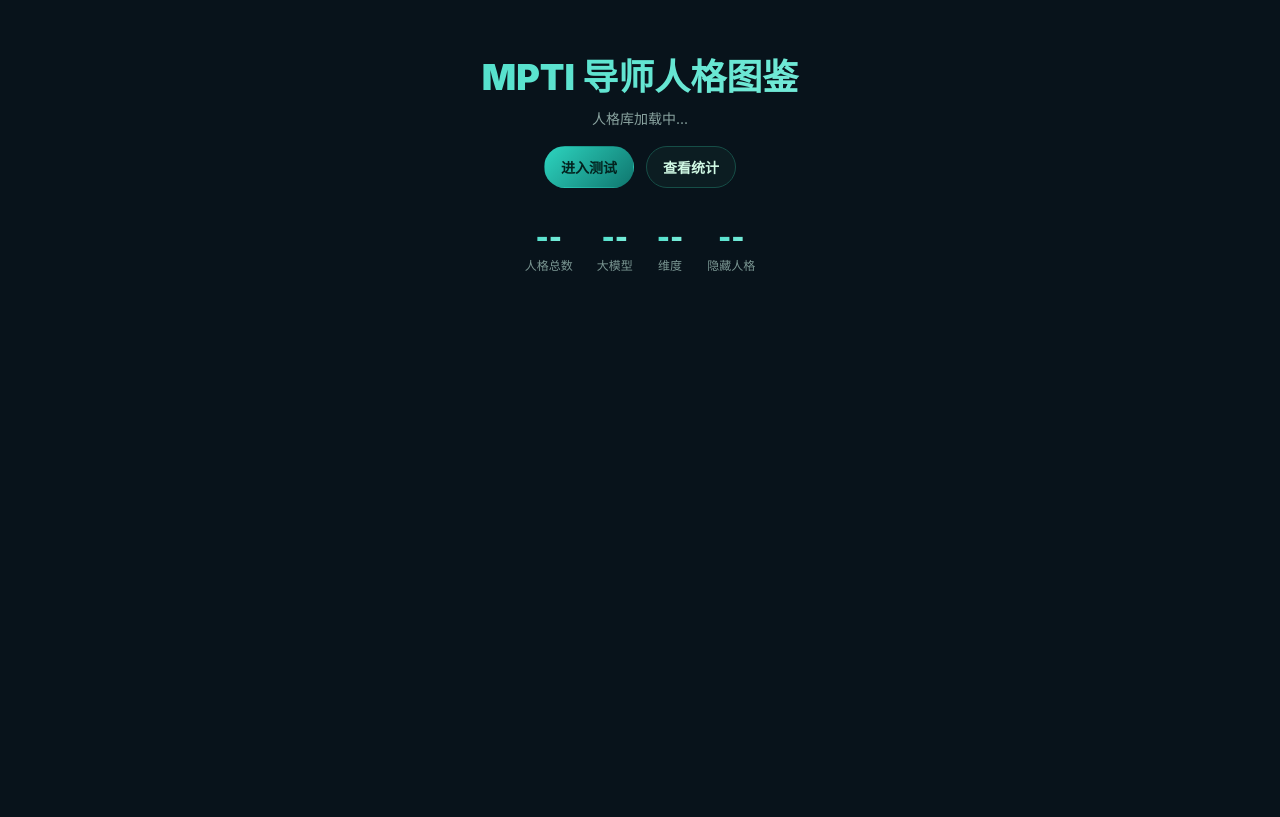
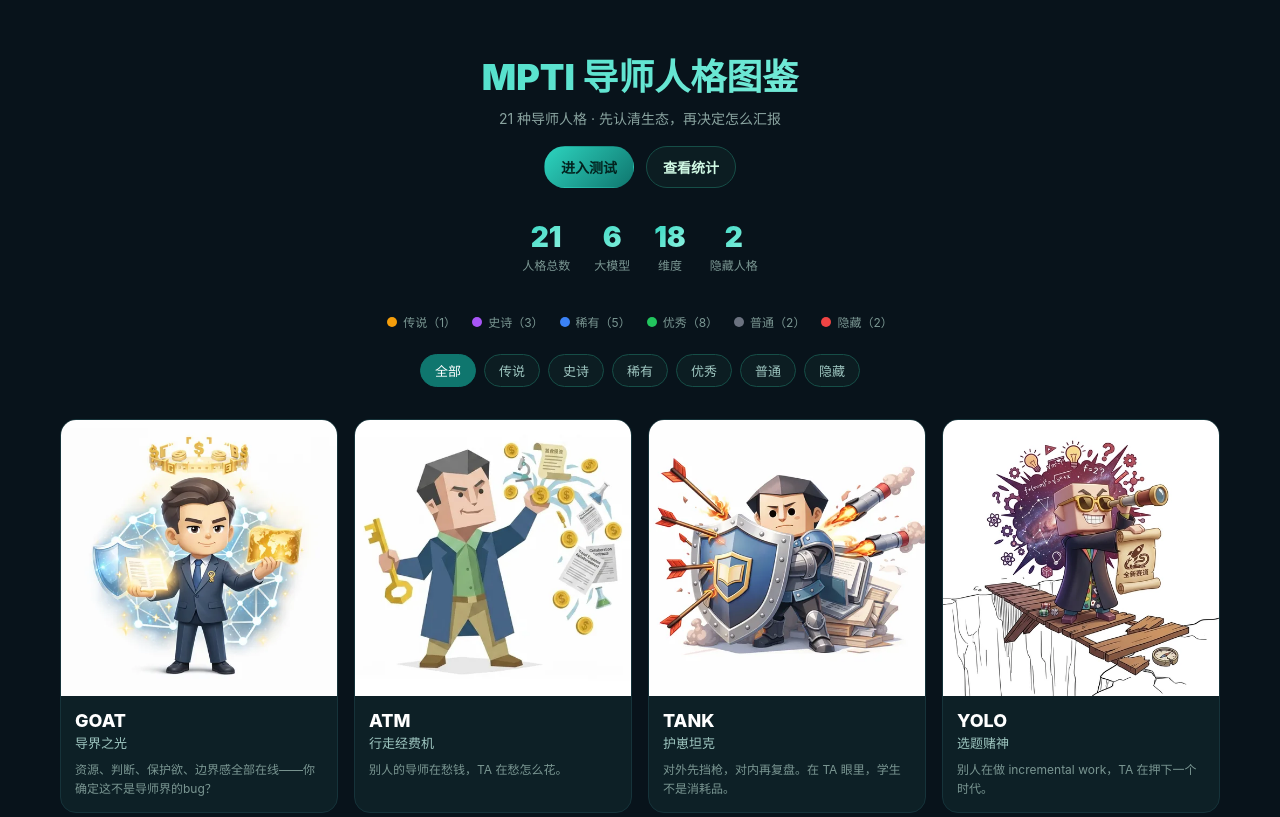
Before and after one commit to Traveller2001/MPTI, a website: page gallery.html in a window 1280 px wide. Shown: the top 817 px of the page. Drawn offline with Linux system fonts and the light colour scheme.

Commit message:
处理中文异常符号

```diff
--- a/assets/mpti-data.v20260413a.js
+++ b/assets/mpti-data.v20260413a.js
@@ -44,7 +44,7 @@
         { label: "“先活下来，别一上来把自己卷进ICU。”", value: 1 },
         { label: "“争取出一篇像样的，稳步推进就行。”", value: 2 },
         { label: "“论文、比赛、专利都安排上，年轻人别给自己设上限。”", value: 3 },
-        { label: “”我已经帮你报了三个比赛两个项目，对了那个横向课题你也看一下——实习的事先别想了，你怎么脸色不太好？””, value: 4 }
+        { label: "“我已经帮你报了三个比赛两个项目，对了那个横向课题你也看一下——实习的事先别想了，你怎么脸色不太好？”", value: 4 }
       ]
     },
     {
@@ -59,14 +59,14 @@
       ]
     },
     {
-      id: “q4”,
-      dim: “C1”,
-      text: “导师平时”激励”你的方式，最接近哪种：”,
+      id: "q4",
+      dim: "C1",
+      text: "导师平时“激励”你的方式，最接近哪种：",
       options: [
-        { label: “就事论事，好就是好、不好就说哪里不好，不搞情绪操控那一套。”, value: 1 },
-        { label: “偶尔会拿别人跟你比较，但整体还是正常批评的范围。”, value: 2 },
-        { label: “经常在夸你和打击你之间反复横跳，你时常搞不清自己到底行不行。”, value: 3 },
-        { label: “”你看看XX做得多好””你这水平换别的组早被劝退了”——你已经不确定自己是真的差还是被PUA了。”, value: 4 }
+        { label: "就事论事，好就是好、不好就说哪里不好，不搞情绪操控那一套。", value: 1 },
+        { label: "偶尔会拿别人跟你比较，但整体还是正常批评的范围。", value: 2 },
+        { label: "经常在夸你和打击你之间反复横跳，你时常搞不清自己到底行不行。", value: 3 },
+        { label: "“你看看XX做得多好”“你这水平换别的组早被劝退了”——你已经不确定自己是真的差还是被PUA了。", value: 4 }
       ]
     },
     {
@@ -74,7 +74,7 @@
       dim: "C2",
       text: "你汇报翻车了（数据有问题、逻辑没讲通），导师的反应最像：",
       options: [
-        { label: "面无表情，精准指出每一个漏洞，语气平静得像法官宣判。走的时候还补了句"你看看隔壁组做得多好"。你的自尊碎了一地但挑不出毛病。", value: 1 },
+        { label: "面无表情，精准指出每一个漏洞，语气平静得像法官宣判。走的时候还补了句“你看看隔壁组做得多好”。你的自尊碎了一地但挑不出毛病。", value: 1 },
         { label: "“这块有问题，不过方向没偏，回去重新整理一下。”——简洁，实用，不夸也不损。", value: 2 },
         { label: "“没事，第一次做成这样不错了，我们一起看看怎么调。”你居然在被批评时还感到了温暖。", value: 3 },
         { label: "先给你倒了杯水，说“坐下慢慢说”，改完之后还问了句“最近压力大不大”。你差点当场哭出来。", value: 4 }
@@ -103,14 +103,14 @@
       ]
     },
     {
-      id: “q8”,
-      dim: “A2”,
-      text: “关于学术规范和数据处理，你在组里感受到的氛围更像：”,
+      id: "q8",
+      dim: "A2",
+      text: "关于学术规范和数据处理，你在组里感受到的氛围更像：",
       options: [
-        { label: “数据就是数据，导师对学术诚信要求很严，造假是不可能的事。”, value: 1 },
-        { label: “整体正规，偶尔在数据处理或文献引用上有些”灵活”操作，但不算过线。”, value: 2 },
-        { label: “”这个数据不好看就调一下””把那个负面结果去掉”——你隐约觉得有些操作不太对。”, value: 3 },
-        { label: “你已经帮导师做过自己都觉得有问题的事了，但你不敢说，因为你还要毕业。”, value: 4 }
+        { label: "数据就是数据，导师对学术诚信要求很严，造假是不可能的事。", value: 1 },
+        { label: "整体正规，偶尔在数据处理或文献引用上有些“灵活”操作，但不算过线。", value: 2 },
+        { label: "“这个数据不好看就调一下”“把那个负面结果去掉”——你隐约觉得有些操作不太对。", value: 3 },
+        { label: "你已经帮导师做过自己都觉得有问题的事了，但你不敢说，因为你还要毕业。", value: 4 }
       ]
     },
     {
@@ -140,7 +140,7 @@
       dim: "T2",
       text: "合作方/审稿人怼了你的方案或论文，导师的第一反应：",
       options: [
-        { label: “不仅不帮你说话，还当着对方的面说”这个学生确实还需要加强”——你笑着点头，心里凉了半截。”, value: 1 },
+        { label: "不仅不帮你说话，还当着对方的面说“这个学生确实还需要加强”——你笑着点头，心里凉了半截。", value: 1 },
         { label: "对外先缓冲一下，回来再跟你复盘怎么改。", value: 2 },
         { label: "对外说“这是我们团队的决定”，把你的名字挡在身后，私下再聊。", value: 3 },
         { label: "直接替你挡枪，还反问对方“你们自己的方案就没问题吗”——你在旁边目瞪口呆。", value: 4 }
@@ -184,7 +184,7 @@
       dim: "L3",
       text: "关于“休息”这个概念，你导师的理解是：",
       options: [
-        { label: “周末深夜凌晨都可能收到”在吗”，在 TA 的词典里没有”工作日”这个词。你连年假都不敢请，请了也得带着电脑。”, value: 1 },
+        { label: "周末深夜凌晨都可能收到“在吗”，在 TA 的词典里没有“工作日”这个词。你连年假都不敢请，请了也得带着电脑。", value: 1 },
         { label: "偶尔忙起来会打扰你的休息时间，但大多数时候还算克制。", value: 2 },
         { label: "基本尊重你的作息，真急事也会先道歉“不好意思打扰你”。", value: 3 },
         { label: "导师自己到点就走，还会反过来提醒你“别太晚了回去休息”。你开始怀疑这是学术圈还是人间。", value: 4 }
@@ -198,7 +198,7 @@
         { label: "公开通知大家，谁合适谁上，至少表面上是公平竞争。", value: 1 },
         { label: "没有明确规则，但感觉基本还是看能力和进度来的。", value: 2 },
         { label: "永远是那几个人拿到好机会，其他人连消息都是事后才知道的。", value: 3 },
-        { label: "导师的"亲儿子/亲闺女"名单全组心知肚明，你甚至能画出一张宠爱等级金字塔。", value: 4 }
+        { label: "导师的“亲儿子/亲闺女”名单全组心知肚明，你甚至能画出一张宠爱等级金字塔。", value: 4 }
       ]
     },
     {
@@ -208,14 +208,14 @@
       options: [
         { label: "谁干的活谁署名，排序基本按贡献来，导师这方面很透明。", value: 1 },
         { label: "导师会挂名通讯作者，但学生的一作地位基本不会动。", value: 2 },
-        { label: "偶尔会多出一些"没怎么参与但名字出现了"的署名人选，你选择不深想。", value: 3 },
-        { label: "你干了80%的活，署名表上你的位置却让你开始怀疑"一作"到底是个什么概念。", value: 4 }
+        { label: "偶尔会多出一些“没怎么参与但名字出现了”的署名人选，你选择不深想。", value: 3 },
+        { label: "你干了80%的活，署名表上你的位置却让你开始怀疑“一作”到底是个什么概念。", value: 4 }
       ]
     },
     {
       id: "q18",
       dim: "E3",
-      text: "关于"当导师的学生"这份差事的实际工作内容，你的体感是：",
+      text: "关于“当导师的学生”这份差事的实际工作内容，你的体感是：",
       options: [
         { label: "做自己的课题为主，偶尔帮组里打打杂，整体还算合理。", value: 1 },
         { label: "课题之外会被安排一些横向项目或杂活，但不至于影响毕业进度。", value: 2 },
@@ -322,7 +322,7 @@
       code: "BOOM",
       cn: "情绪过山车",
       intro: "昨天夸你天才，今天问你怎么还没改完，明天又说其实做得还行。",
-      desc: “BOOM 型导师的问题不在于能力或标准，而在于气压系统不稳定。你可能连续三天收到”做得不错”的肯定，第四天却被同一个东西骂了二十分钟。学生们逐渐进化出了一套完整的气象预报系统——通过导师的微信头像、朋友圈更新频率、走路速度和回复标点符号来判断今日风险等级。更可怕的是，TA可能会在夸完你之后转头跟别人说你不行，你永远不知道背后那个版本的自己长什么样。”,
+      desc: "BOOM 型导师的问题不在于能力或标准，而在于气压系统不稳定。你可能连续三天收到“做得不错”的肯定，第四天却被同一个东西骂了二十分钟。学生们逐渐进化出了一套完整的气象预报系统——通过导师的微信头像、朋友圈更新频率、走路速度和回复标点符号来判断今日风险等级。更可怕的是，TA可能会在夸完你之后转头跟别人说你不行，你永远不知道背后那个版本的自己长什么样。",
       rarity: "uncommon"
     },
     "5G": {
@@ -343,7 +343,7 @@
       code: "007",
       cn: "全天候特工",
       intro: "在 TA 眼里，“边界感”是一门没开过的选修课。",
-      desc: "007 型导师并不一定故意压榨你——TA 只是默认科研是一种全天候操作系统。周末、深夜、假期、清晨，想到事情就会发消息。TA 大概觉得自己只是在高效沟通，但你觉得人生处于永久待机状态。相处久了之后你的手机免打扰设置、静音分组和自动回复系统会进化得极其成熟。而且TA真心觉得这很正常——"我自己也在加班啊"。你的私人时间在TA眼里不叫时间，叫"空闲资源"。",
+      desc: "007 型导师并不一定故意压榨你——TA 只是默认科研是一种全天候操作系统。周末、深夜、假期、清晨，想到事情就会发消息。TA 大概觉得自己只是在高效沟通，但你觉得人生处于永久待机状态。相处久了之后你的手机免打扰设置、静音分组和自动回复系统会进化得极其成熟。而且TA真心觉得这很正常——“我自己也在加班啊”。你的私人时间在TA眼里不叫时间，叫“空闲资源”。",
       rarity: "uncommon"
     },
     CPU: {
@@ -370,22 +370,22 @@
     PUA: {
       code: "PUA",
       cn: "PUA宗师",
-      intro: ""你看看别人再看看你"——TA的激励方式让你怀疑人生。",
-      desc: "PUA型导师最擅长的不是学术指导，而是精神操控。今天夸你"有潜力"让你感动到流泪，明天就说"你这水平连毕业都悬"把你打回地面。TA会用别人的成果刺激你，让你永远觉得自己不够好、不够努力、不配抱怨。你会在深夜反复内耗"是不是我真的太差了"，直到有一天你和同届聊了聊，才发现——大家都被说过同样的话。最可怕的是，TA真的觉得这是在"激励你"。",
+      intro: "“你看看别人再看看你”——TA的激励方式让你怀疑人生。",
+      desc: "PUA型导师最擅长的不是学术指导，而是精神操控。今天夸你“有潜力”让你感动到流泪，明天就说“你这水平连毕业都悬”把你打回地面。TA会用别人的成果刺激你，让你永远觉得自己不够好、不够努力、不配抱怨。你会在深夜反复内耗“是不是我真的太差了”，直到有一天你和同届聊了聊，才发现——大家都被说过同样的话。最可怕的是，TA真的觉得这是在“激励你”。",
       rarity: "rare"
     },
     "996": {
       code: "996",
       cn: "科研包身工",
       intro: "你以为来读研是搞学术？不，你来了才知道自己是廉价劳动力。",
-      desc: "996型导师的学生日常不是做课题，而是做项目——横向的、纵向的、跟你毕业论文八竿子打不着的。想去实习？"你的课题还没做完。"想请假？"项目这个月要交。"你的时间被安排得满满当当，但没有一件事是在帮你毕业。你逐渐意识到，在这个实验室，"培养学生"的意思是"培养一个好用的免费劳动力"。你也想反抗，但TA掌握着你的毕业签字权。",
+      desc: "996型导师的学生日常不是做课题，而是做项目——横向的、纵向的、跟你毕业论文八竿子打不着的。想去实习？“你的课题还没做完。”想请假？“项目这个月要交。”你的时间被安排得满满当当，但没有一件事是在帮你毕业。你逐渐意识到，在这个实验室，“培养学生”的意思是“培养一个好用的免费劳动力”。你也想反抗，但TA掌握着你的毕业签字权。",
       rarity: "uncommon"
     },
     GRAB: {
       code: "GRAB",
       cn: "摘桃圣手",
       intro: "果子是你种的，但摘果子的手不是你的。",
-      desc: "GRAB型导师有一种化腐朽为自己成果的神奇能力。你熬了三个月做出来的东西，汇报时变成了"我们组的最新进展"，署名时你的贡献被轻描淡写。TA可能不是坏人，甚至真心觉得"学生的成果就是导师的成果"，但你的论文一作变二作、你的想法出现在别人的申报书里、你的代码被拿去"共享"，这种事发生两次以上你就学会了一件事——汇报时留一手。",
+      desc: "GRAB型导师有一种化腐朽为自己成果的神奇能力。你熬了三个月做出来的东西，汇报时变成了“我们组的最新进展”，署名时你的贡献被轻描淡写。TA可能不是坏人，甚至真心觉得“学生的成果就是导师的成果”，但你的论文一作变二作、你的想法出现在别人的申报书里、你的代码被拿去“共享”，这种事发生两次以上你就学会了一件事——汇报时留一手。",
       rarity: "uncommon"
     },
     WIFI: {
@@ -447,9 +447,9 @@
       H: "组会 + 临时会 + 走廊会，你已经学会随时随地汇报了。"
     },
     C1: {
-      L: “导师的批评和鼓励都是就事论事，不搞情绪操控那一套。”,
-      M: “偶尔会拿别人比较或用话术施压，但整体不算过分。”,
-      H: “冷热交替、比较打压是常规操作，你经常分不清自己到底行不行。”
+      L: "导师的批评和鼓励都是就事论事，不搞情绪操控那一套。",
+      M: "偶尔会拿别人比较或用话术施压，但整体不算过分。",
+      H: "冷热交替、比较打压是常规操作，你经常分不清自己到底行不行。"
     },
     C2: {
       L: "反馈风格像冷面法官，对就是对、错就是错，不负责你的情绪。",
@@ -468,7 +468,7 @@
     },
     A2: {
       L: "学术诚信是红线，导师对数据和规范要求严格，底线很清楚。",
-      M: "大体正规，但在数据处理和引用上偶尔有些"灵活"操作。",
+      M: "大体正规，但在数据处理和引用上偶尔有些“灵活”操作。",
       H: "你已经做过一些自己都觉得不太对的事了，但你选择不想，因为你还要毕业。"
     },
     A3: {
@@ -508,13 +508,13 @@
     },
     E1: {
       L: "资源和机会的分配基本公开透明，至少是个看得过去的公平竞技场。",
-      M: "虽然不至于明目张胆，但隐约能感觉到某些人比其他人更"受宠"。",
+      M: "虽然不至于明目张胆，但隐约能感觉到某些人比其他人更“受宠”。",
       H: "导师的偏心全组有目共睹，好资源的流向早已固化成一条看不见的鄙视链。"
     },
     E2: {
       L: "署名基本按贡献排序，你的劳动成果不会被无声转移。",
       M: "大体还行，但偶尔会冒出一些贡献存疑的署名人选，你选择不细想。",
-      H: "你的一作不一定是你的，你的想法可能出现在别人的申报书里——你学会了什么叫"沉默成本"。"
+      H: "你的一作不一定是你的，你的想法可能出现在别人的申报书里——你学会了什么叫“沉默成本”。"
     },
     E3: {
       L: "课题为主，杂活有限，导师基本把你当学生在培养而不是当劳动力在使用。",
```
Also changed, not shown: index.html (+1 -1 lines).
